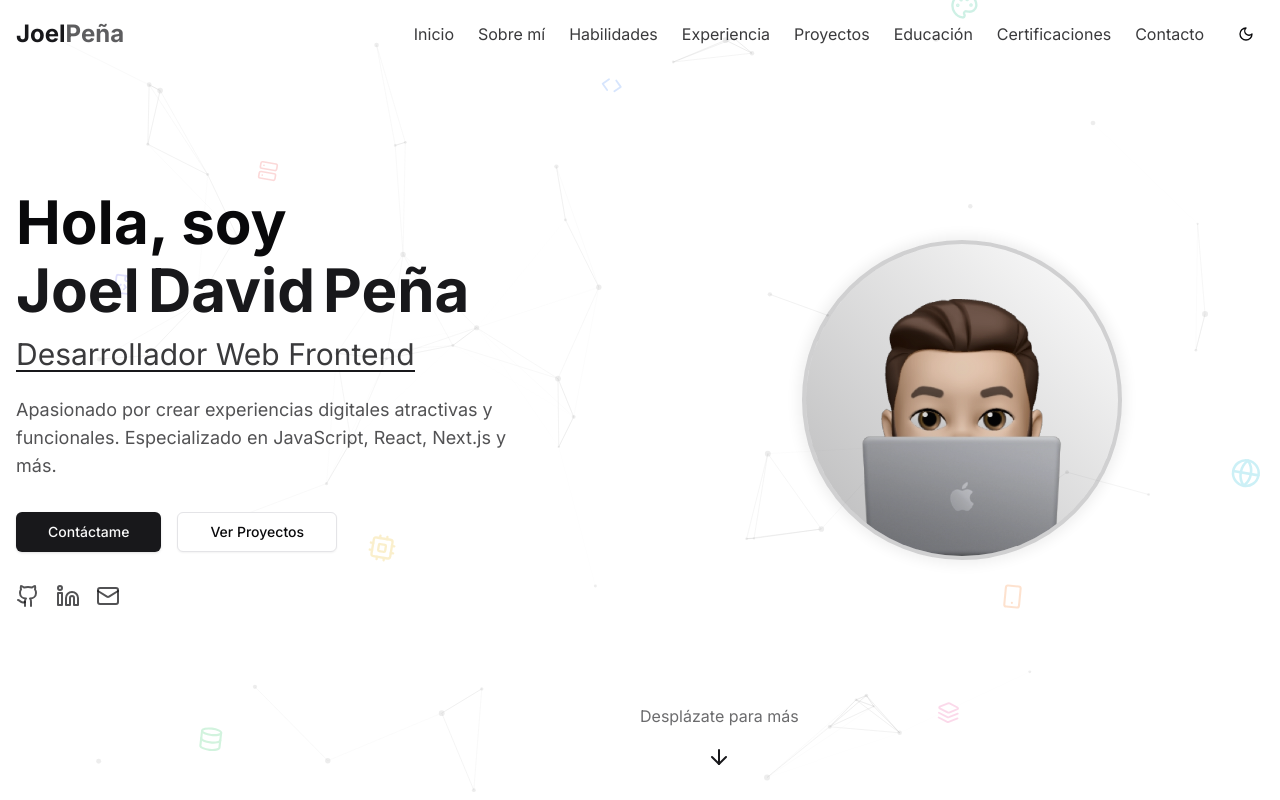
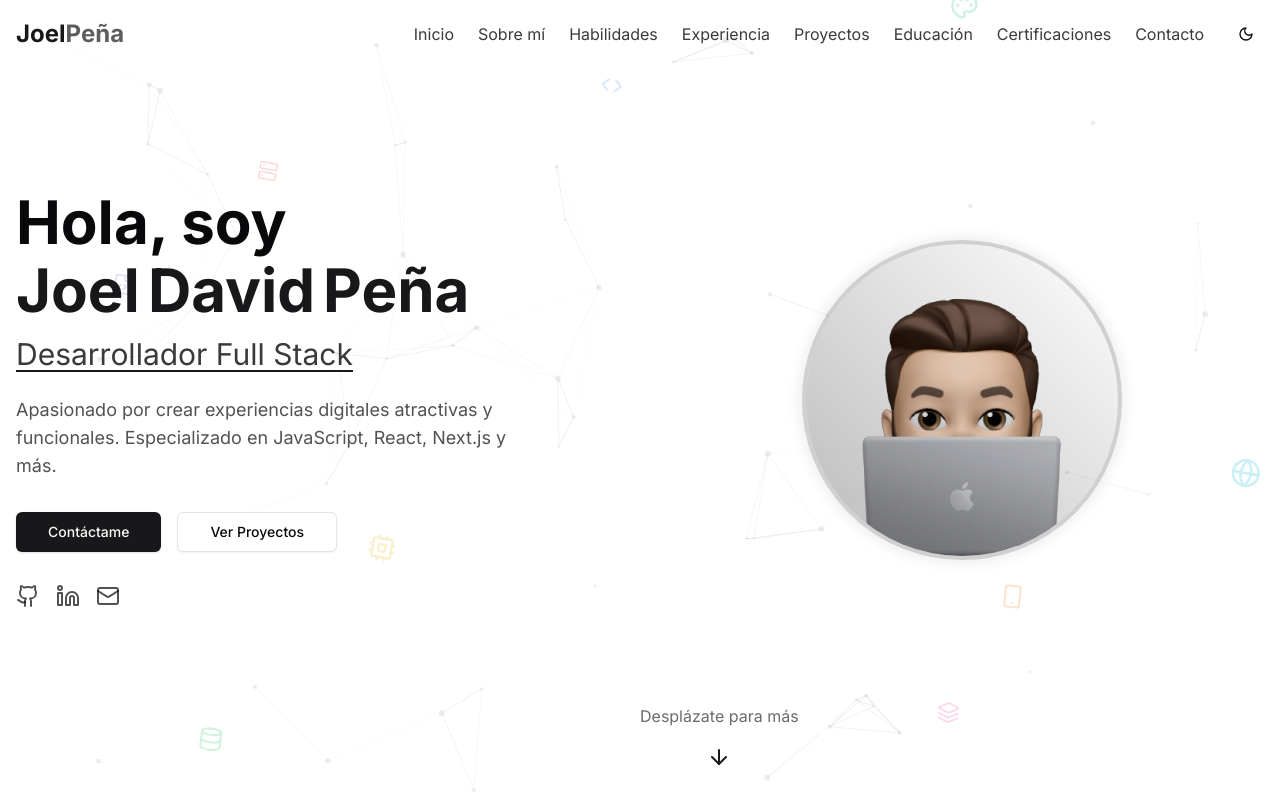
Before and after one commit to Joel190321/Portafolio, a Next.js app: page / in a window 1280 px wide. Shown: the top 800 px of the page. Built offline with nearby package versions, Linux system fonts and the light colour scheme.

Commit message:
Update hero.jsx

```diff
--- a/app/components/hero.jsx
+++ b/app/components/hero.jsx
@@ -32,7 +32,7 @@ export default function Hero() {
               className="text-2xl md:text-3xl text-foreground/80 mb-6"
             >
               <span className="relative">
-                Desarrollador Web Frontend
+                Desarrollador Full Stack
                 <motion.span
                   className="absolute bottom-0 left-0 w-full h-[2px] bg-primary"
                   initial={{ scaleX: 0 }}
```
